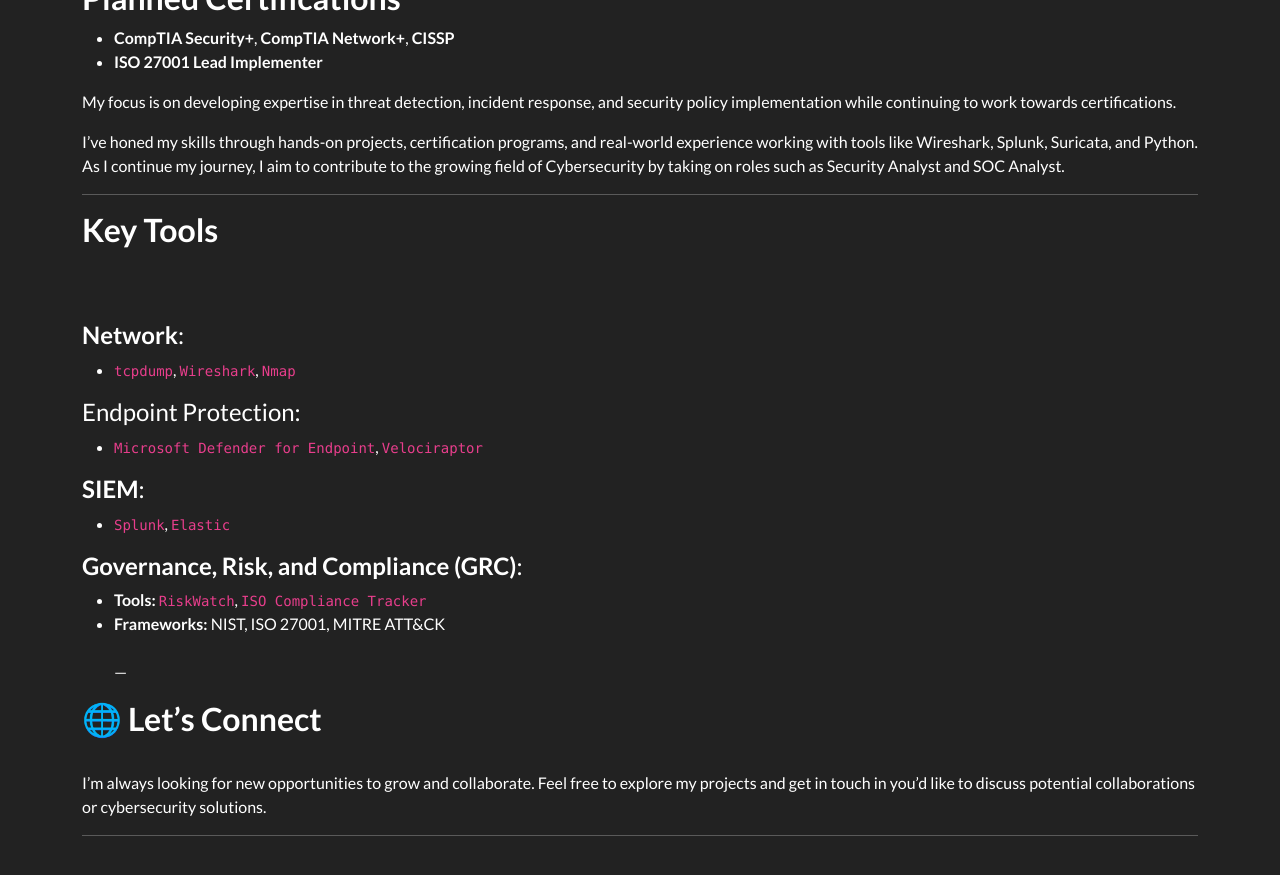
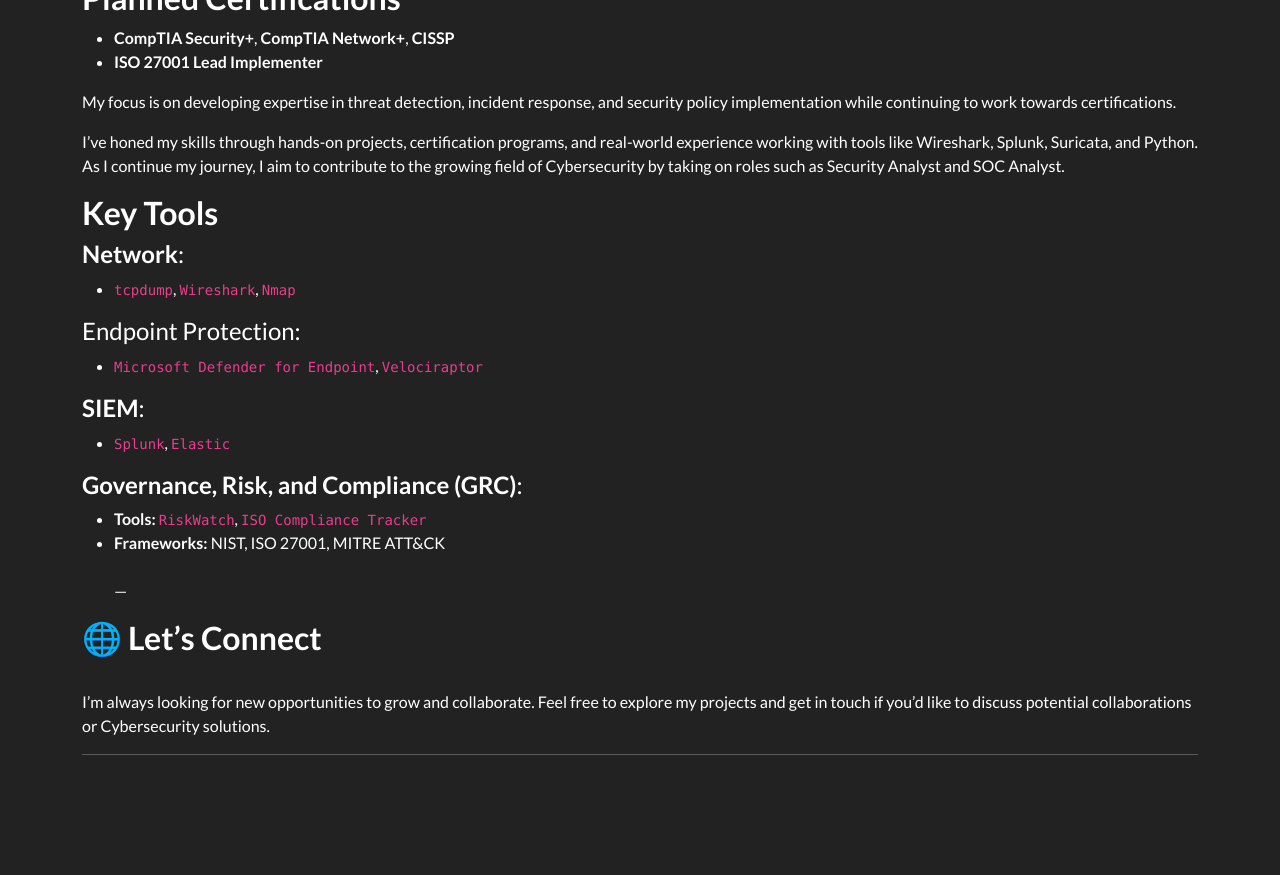
Before and after one commit to JKopal101/jkopal101.github.io, a Jekyll site: the page built from index.md, in a window 1280 px wide and 900 px high, scrolled down 859 px. Shown: the top 875 px of the window. Built offline with Jekyll 4.4.1, drawn with Linux system fonts in a browser that asks for light colours; after the commit the page ends 1678 px from its top, so only the background shows below that.

Commit message:
Update index.md

```diff
--- a/index.md
+++ b/index.md
@@ -40,10 +40,9 @@ My focus is on developing expertise in threat detection, incident response, and
 
 I’ve honed my skills through hands-on projects, certification programs, and real-world experience working with tools like Wireshark, Splunk, Suricata, and Python. As I continue my journey, I aim to contribute to the growing field of Cybersecurity by taking on roles such as Security Analyst and SOC Analyst.
 
----
 
 ### **Key Tools**
-<br><br>
+
 #### **Network**:
 - `tcpdump`, `Wireshark`, `Nmap`
 
@@ -61,6 +60,6 @@ I’ve honed my skills through hands-on projects, certification programs, and re
 
 ### 🌐 **Let's Connect**
 <br>
-I'm always looking for new opportunities to grow and collaborate. Feel free to explore my projects and get in touch in you'd like to discuss potential collaborations or cybersecurity solutions.
+I'm always looking for new opportunities to grow and collaborate. Feel free to explore my projects and get in touch if you'd like to discuss potential collaborations or Cybersecurity solutions.
 
 ---
```
